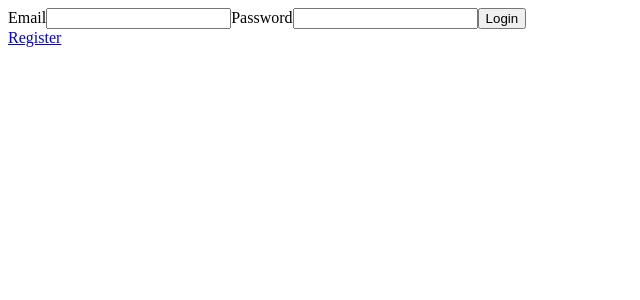
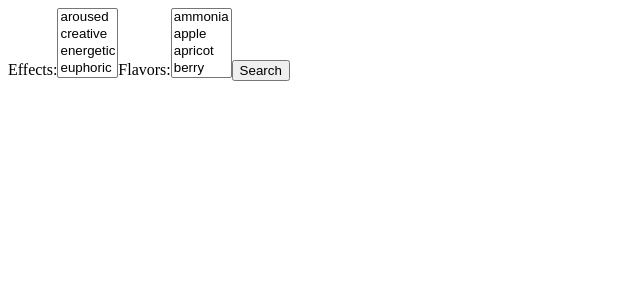
Before and after one commit to Build-Week-Med-Cabinet-6/front-end, a React (Create React App) app: page /search in a window 1280 px wide. Shown: the top 300 px of the page, without its empty margins (0-640 px from the left). Built offline with nearby package versions, Linux system fonts and the light colour scheme.

Commit message:
feat: generate search string from dropdowns
create a search string of effects and flavors seperated by commas.
example: "effect, flavor, effect, flavor".

```diff
--- a/src/components/App.jsx
+++ b/src/components/App.jsx
@@ -4,6 +4,7 @@ import { Switch, Route, Link, useHistory } from 'react-router-dom';
 // Components
 import Login from './Login';
 import Register from './Register';
+import Search from './Search';
 
 function App() {
   const initialFormValues = {
@@ -12,6 +13,7 @@ function App() {
     password: "",
   }
 
+  const [searchString, setSearchString] = useState("");
   const [formValues, setFormValues] = useState(initialFormValues);
   const [users, setUsers] = useState([]);
   const history = useHistory();
@@ -36,7 +38,7 @@ function App() {
       // If this user's email and password matches the form values
       // go to the /home route and break out of this loop.
       if(userEmail === formValues.email && userPassword === formValues.password) {
-        history.push("/home");
+        history.push("/search");
         break;
       }
     }
@@ -52,12 +54,29 @@ function App() {
     ]);
   }
 
+  const onSearchSubmit = evt => {
+    evt.preventDefault();
+    setSearchString("");
+    console.log(searchString);
+  }
+
+  const addSearchTerm = evt => {
+    const searchTerm = evt.target.value;
+
+    if(!searchString.includes(searchTerm)) {
+      if(searchString === "") { // If this is the first search term
+        return setSearchString(searchTerm);
+      }
+
+      return setSearchString(`${searchString}, ${searchTerm}`);
+    }
+  }
 
   return (
     <div className="App">
       <Switch>
-        <Route path="/home">
-          <h1>Home Page</h1>
+        <Route path="/search">
+          <Search onAddSearchTerm={addSearchTerm} onSearchSubmit={onSearchSubmit}/>
         </Route>
         <Route path="/register">
           <Register
--- a/src/components/Search.jsx
+++ b/src/components/Search.jsx
@@ -0,0 +1,27 @@
+import React from 'react';
+
+function Search({ onAddSearchTerm, onSearchSubmit}) {
+  return(
+    <form>
+      <label htmlFor="effects">Effects:</label>
+      <select onChange={onAddSearchTerm} id="effects" multiple>
+        <option value="aroused">aroused</option>
+        <option value="creative">creative</option>
+        <option value="energetic">energetic</option>
+        <option value="euphoric">euphoric</option>
+      </select>
+
+      <label htmlFor="flavors">Flavors:</label>
+      <select onChange={onAddSearchTerm} id="flavors" multiple>
+        <option value="ammonia">ammonia</option>
+        <option value="apple">apple</option>
+        <option value="apricot">apricot</option>
+        <option value="berry">berry</option>
+      </select>
+
+      <button onClick={onSearchSubmit}>Search</button>
+    </form>
+  );
+}
+
+export default Search;
```
